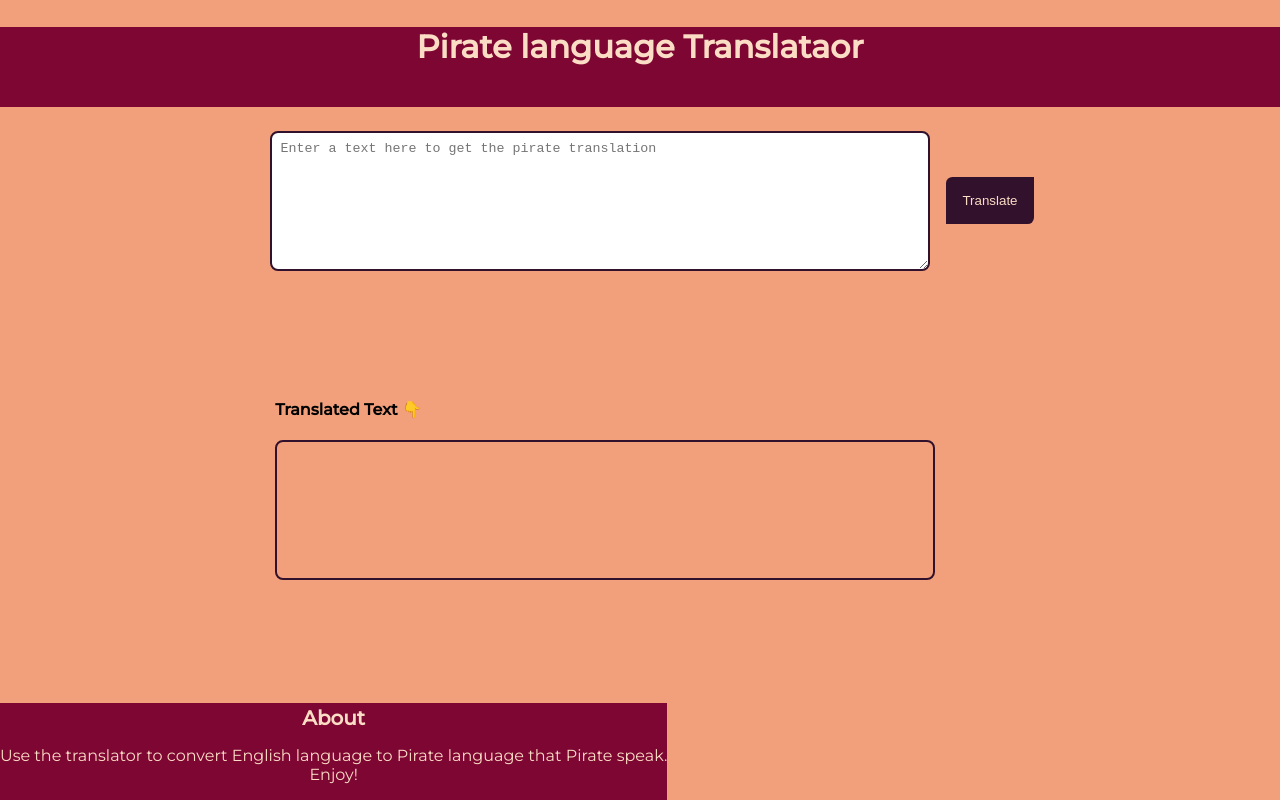
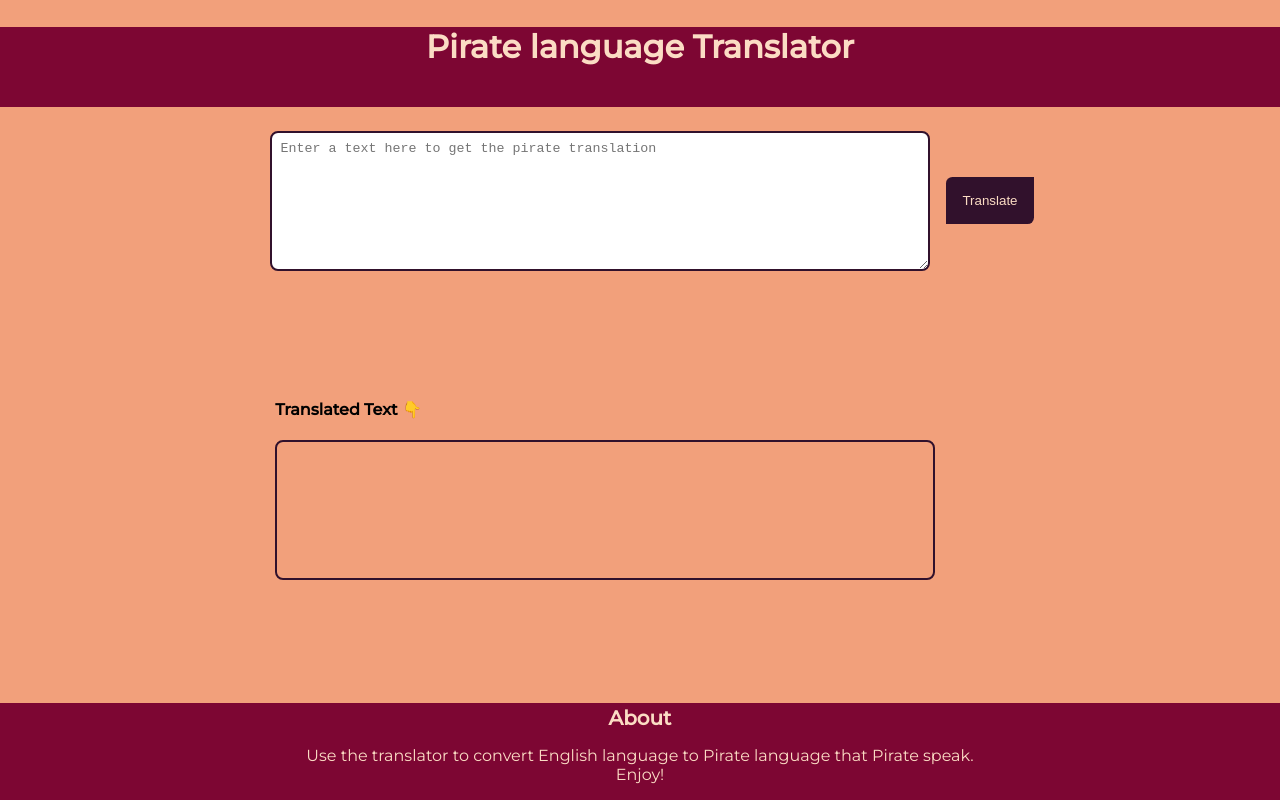
Before and after one commit to anshulraheja/levelZero_markSeven, a website built with Parcel: page index.html in a window 1280 px wide. Shown: the top 800 px of the page. Built offline with nearby package versions, Linux system fonts and the light colour scheme.

Commit message:
update: styles and Readme

```diff
--- a/index.html
+++ b/index.html
@@ -4,14 +4,14 @@
     <meta charset="UTF-8" />
     <meta http-equiv="X-UA-Compatible" content="IE=edge" />
     <meta name="viewport" content="width=device-width, initial-scale=1.0" />
-    <title>Banana Speak</title>
+    <title>Pirate Language Translator</title>
     <link href="styles.css" rel="stylesheet" />
   </head>
 
   <body>
     <!-- navbar -->
     <nav>
-      <h1 id="nav-heading">Pirate language Translataor</h1>
+      <h1 id="nav-heading">Pirate language Translator</h1>
     </nav>
 
     <!-- main -->
--- a/styles.css
+++ b/styles.css
@@ -18,7 +18,9 @@ nav {
   background-color: var(--clr-primary-1);
   height: 5rem;
   text-align: center;
+  width: 100%;
 }
+
 nav > h1 {
   color: var(--clr-primary-4);
   font-size: 32px;
@@ -63,6 +65,7 @@ button {
   border-radius: 0.5rem;
   padding: 0.5rem;
   margin-left: 21.5%;
+  overflow: hidden;
 }
 
 .output-container > h4 {
@@ -71,13 +74,13 @@ button {
 
 /* footer */
 .footer {
-  position: fixed;
-  left: 0;
-  bottom: 0;
-  /* width: 90%; */
   background-color: var(--clr-primary-1);
   color: var(--clr-primary-4);
   text-align: center;
+  position: absolute;
+  bottom: 0;
+  left: 0;
+  width: 100%;
 }
 
 .footer > h4 {
```
Also changed, not shown: README.md, markSeven.jpg (added).
